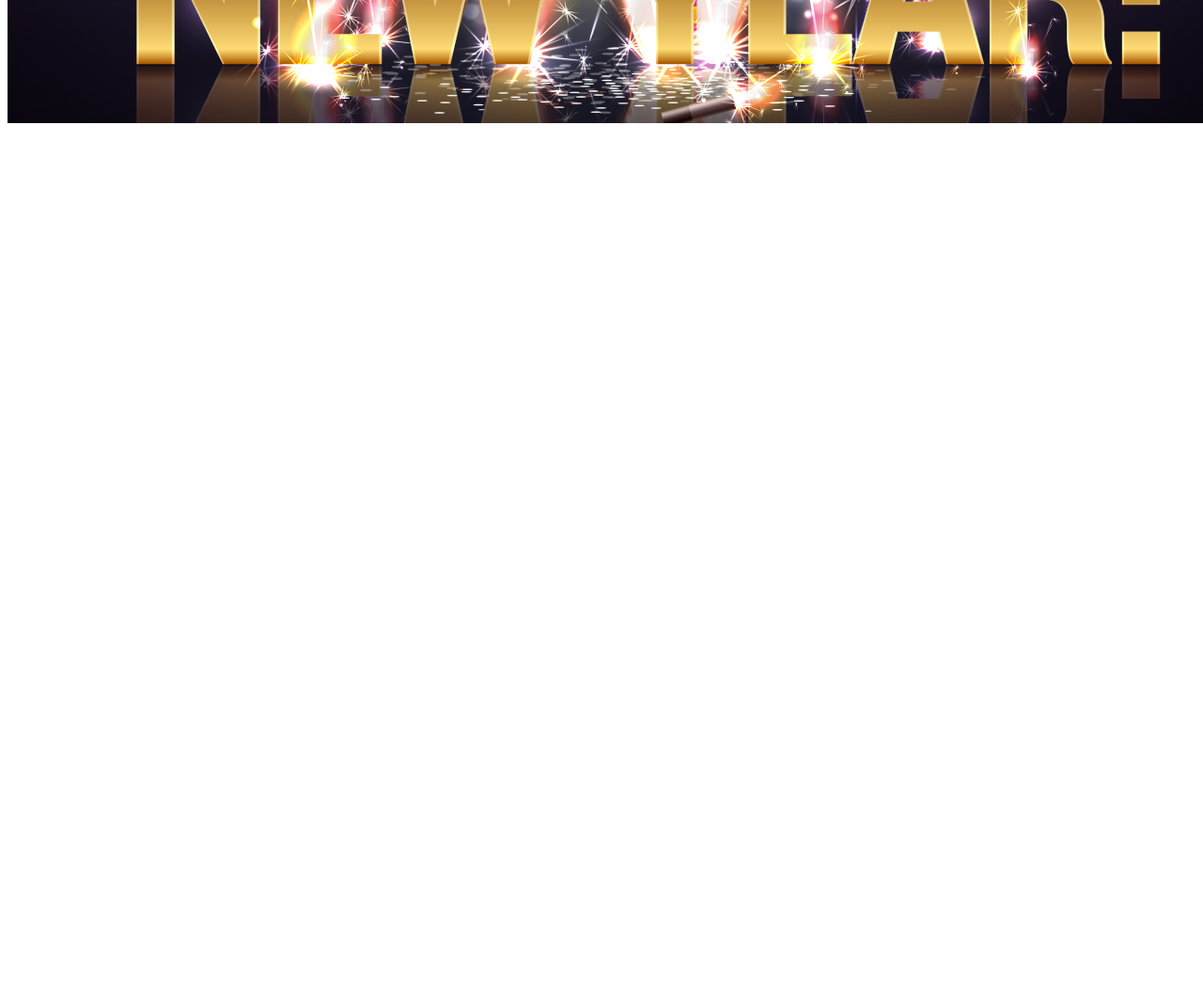
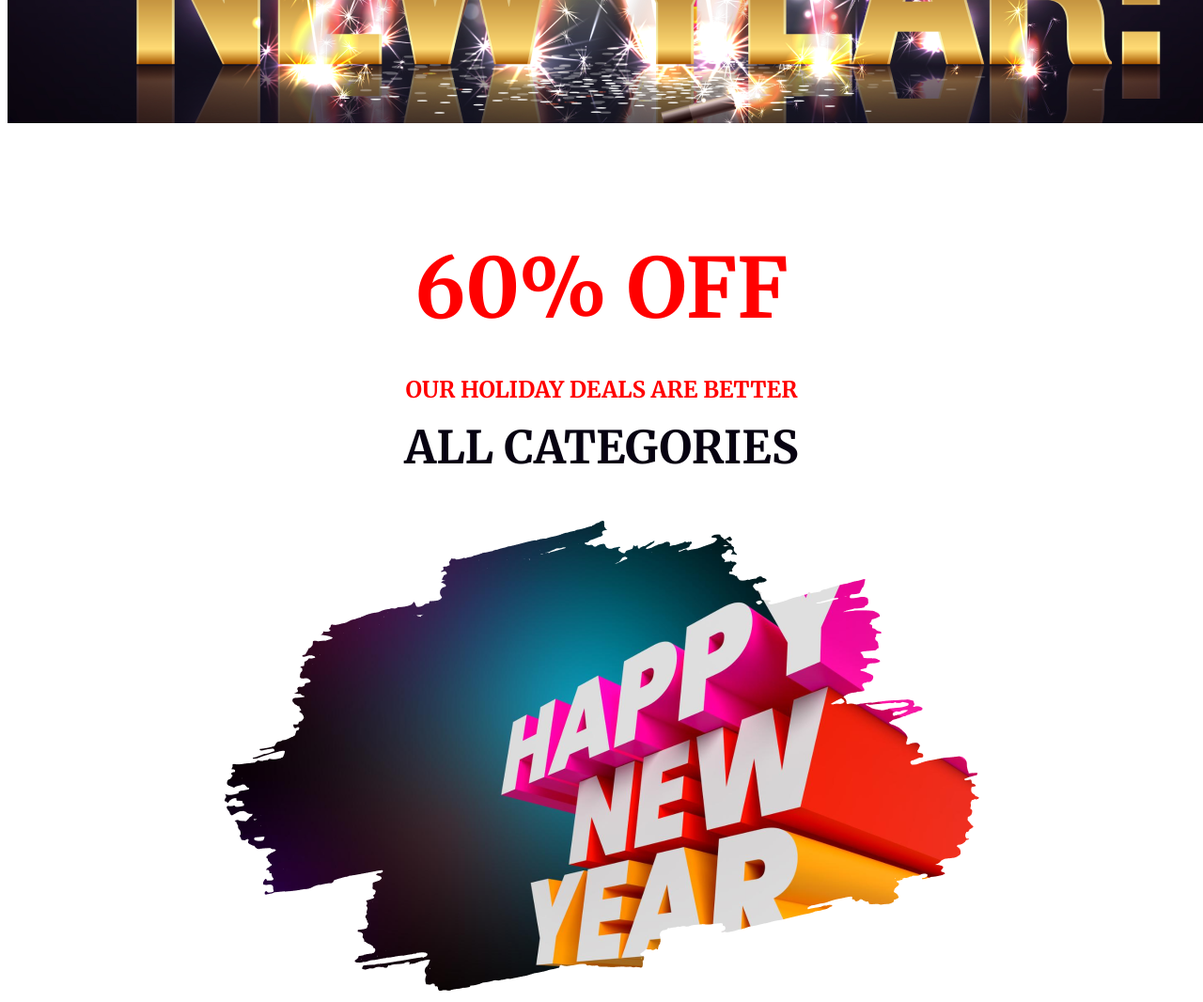
Before and after one commit to RaihanMizi/assignment-1, a plain HTML site: page index.html in a window 1280 px wide. Shown: the part 519-1585 px from the top of the page at 94% size. Before the commit the page ends 800 px from the top, so only its background shows below. Drawn offline with Linux system fonts and the light colour scheme.

Commit message:
some text new year image add

```diff
--- a/index.html
+++ b/index.html
@@ -21,7 +21,17 @@
     </header>
 
     <main>
+     <section>
+        <div class="main-div1">
+            <h2 class="main-div2">60% OFF</h2>
+            <h5 class="main-div3">OUR HOLIDAY DEALS ARE BETTER</h5>
+            <h3 class="main-div4">ALL CATEGORIES</h3>
+            <div class="main-div5">
+                <img src="./resources/New Year Photo.png" alt="new year photo comming soon">
+            </div>
+        </div>
 
+     </section>
     </main>
     <footer>
 
--- a/style/style.css
+++ b/style/style.css
@@ -1,7 +1,8 @@
 body{
     font-family: 'Inter', sans-serif;
-    font-family: 'Merriweather', serif;
+    font-family : 'Merriweather', serif;
 }
+/* header div st */
 .header-div1{
     margin:0 auto;
     max-width: 1320px;
@@ -31,3 +32,34 @@ body{
     padding-left:130px;
     padding-right:50px;
 }
+/* header close */
+/* main div st */
+.main-div1{
+    text-align: center;
+    margin-bottom:0px;
+}
+.main-div2{
+    color:red;
+    font-size: 88px;
+    font-weight:700;
+    margin-top:120px;
+    margin-bottom:0px;
+
+}
+.main-div3{
+    color:red ;
+    font-size:24px;
+    font-weight:500;
+    margin-top:37px;
+    margin-bottom:0px;
+}
+.main-div4{
+    color: #070211;
+    font-size:48px;
+    font-weight:700;
+    margin-top:16px;
+    margin-bottom:0px;
+}
+.main-div5{
+    margin-top:48px;
+}
```
